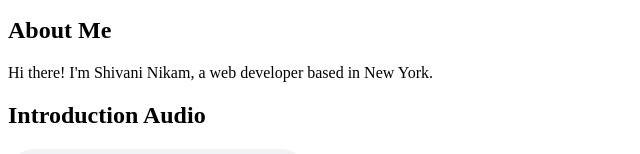
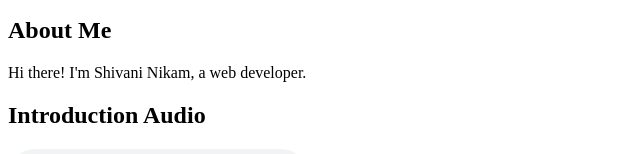
Before and after one commit to ShivaniNikam1/profile2, a plain HTML site: page index.html in a window 1280 px wide. Shown: the part 627-781 px from the top of the page, without its empty margins (0-640 px from the left). Drawn offline with Linux system fonts and the light colour scheme.

Commit message:
Update index.html

```diff
--- a/index.html
+++ b/index.html
@@ -46,7 +46,7 @@
         <section>
             <h2>About Me</h2>
             <p>
-                Hi there! I'm Shivani Nikam, a web developer based in New York.
+                Hi there! I'm Shivani Nikam, a web developer.
             </p>
         </section>
 
```
